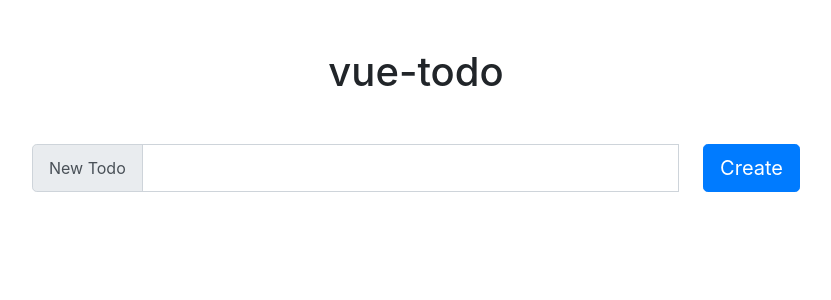
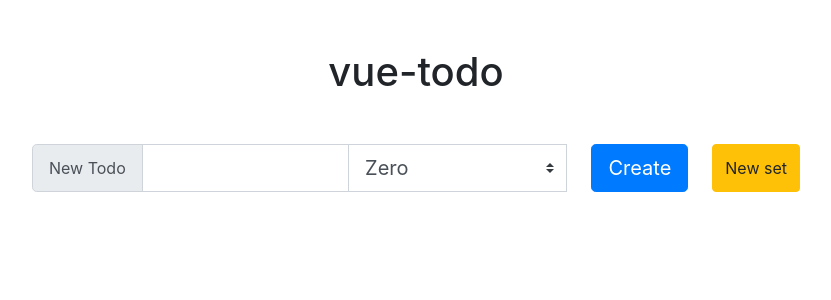
Before and after one commit to albbus-stack/vue-todo, a PHP site: page / in a window 1280 px wide. Shown: the top 300 px of the page, without its empty margins (224-1055 px from the left). Run offline with PHP 8.4, Linux system fonts and the light colour scheme.

Commit message:
Added ability to create columns

```diff
--- a/App.js
+++ b/App.js
@@ -2,16 +2,28 @@ var app = new Vue({
     el: '#app',
     data: {
         title: '',
-        id: 0,
-        todos: []
+        todos: [],
+        setID: '0',
+        sets: []
     },
     methods: {
         createToDo: function() {
             if (this.title != "") {
-                this.todos.push({
+                let i = this.todos.push({
                     title: this.title,
-                    done: false
+                    done: false,
+                    setID: this.setID
                 })
+                let memory = this.sets[this.setID]
+                if (memory === undefined) {
+                    memory = []
+                    memory.todo = []
+                    this.sets[this.setID] = []
+                } else {
+                    memory = this.sets[this.setID].todo
+                }
+                memory.push(this.todos[i - 1])
+                this.sets[this.setID] = { todo: memory, setID: this.setID }
             }
             this.title = ""
         },
@@ -19,5 +31,6 @@ var app = new Vue({
             const i = this.todos.indexOf(todo)
             this.todos.splice(i, 1)
         },
+
     }
 })
--- a/index.html
+++ b/index.html
@@ -11,28 +11,40 @@
 <body>
     <div id="app">
         <h1 class="mt-5">vue-todo</h1>
-        <form @submit.prevent="createToDo()">
+        <form @submit.prevent="">
             <div class="input-group input-group-lg mt-5 mb-5">
                 <div class="input-group-prepend">
                     <span class="input-group-text" id="inputGroup-sizing-sm">New Todo</span>
                 </div>
                 <input type="text" v-model="title" class="form-control">
 
-                <button class="btn btn-primary btn-lg ml-4">Create</button>
+                <select class="custom-select" v-model="setID">
+                    <option value="0">Zero</option>
+                      <option value="1">One</option>
+                      <option value="2">Two</option>
+                      <option value="3">Three</option>
+                    </select>
+
+                <button class="btn btn-primary btn-lg ml-4" @click="createToDo()">Create</button>
+                <button class="btn btn-warning btn-md ml-4" @click="createSet()">New set</button>
             </div>
         </form>
-        <ul>
-            <li v-for="todo in todos">
+        <div class="d-flex justify-content-around">
+            <ul v-for="set in sets">
+                <input type="text" v-model="set.setID">
+                <li v-for="todo in set.todo">
+                    <div class="d-flex justify-content-between">
                         <div class="form-check" id="todo-list">
                             <input class="form-check-input" type="checkbox" v-model="todo.done" id="checked">
                             <label class="form-check-label" for="checked">
-                        <span :class="{ checkedLabel: todo.done }">{{todo.title}}</span>
+                        <span class="pr-3" :class="{ checkedLabel: todo.done }">{{todo.title}}</span>
                     </label>
-
                         </div>
-                <button class="btn btn-outline-danger btn-sm" id="btn-delete" @click="deleteToDo(todo)">Delete</button>
+                        <span class="delete" @click="deleteToDo(todo)">❌</span>
+                    </div>
                 </li>
             </ul>
+        </div>
     </div>
     <!--Bootstrap entry point-->
     <script src="https://code.jquery.com/jquery-3.5.1.slim.min.js" integrity="sha384-DfXdz2htPH0lsSSs5nCTpuj/zy4C+OGpamoFVy38MVBnE+IbbVYUew+OrCXaRkfj" crossorigin="anonymous"></script>
--- a/style.css
+++ b/style.css
@@ -16,24 +16,24 @@ form {
 
 ul {
     list-style-type: none;
-    text-align: left;
-    margin-top: 5rem;
-    margin-left: 2rem;
+    padding-inline-start: 1rem;
+    padding-inline-end: 1rem;
 }
 
 li {
     margin-bottom: 2rem;
 }
 
-#btn-delete {
-    position: relative;
-    left: 80%;
-    margin-top: -2.9rem;
-}
-
 .checkedLabel {
     text-decoration: line-through;
     color: gray;
+}
+
+.delete {
+    font-size: .8rem;
+    text-align: center;
+    margin-top: .3rem;
+    cursor: pointer;
 }
 
 #checked {
```
Lines whose indentation alone changed are shown as unchanged.
